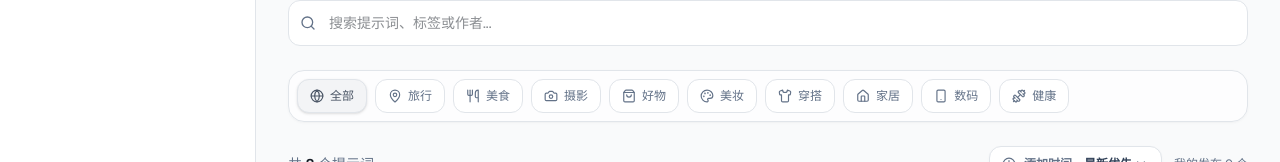
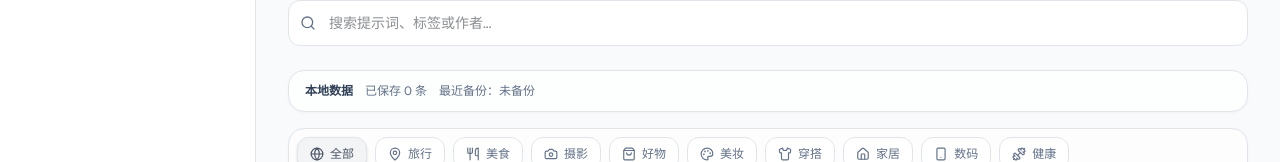
Before and after one commit to wentao-tab/Wenxi-ai-clone, a Next.js app: page / in a window 1280 px wide. Shown: the part 178-340 px from the top of the page. Built offline with nearby package versions, Linux system fonts and the light colour scheme.

Commit message:
Add local prompt backup status

```diff
--- a/src/components/xhs-square.tsx
+++ b/src/components/xhs-square.tsx
@@ -37,6 +37,7 @@ import { categoryMeta, PromptCard, PromptCategory, promptCards } from "@/lib/pro
 const STORAGE_KEY = "travel-ai.personal-prompts.v1";
 const CUSTOM_CATEGORIES_KEY = "travel-ai.custom-categories.v1";
 const DRAFT_KEY = "travel-ai.prompt-draft.v1";
+const LAST_BACKUP_KEY = "travel-ai.last-backup-at.v1";
 const DB_NAME = "wenxi-prompt-square";
 const DB_STORE = "kv";
 type SortOrder = "newest" | "oldest";
@@ -141,6 +142,11 @@ function getStoredObject<T>(key: string): T | null {
     window.localStorage.removeItem(key);
     return null;
   }
+}
+
+function getStoredString(key: string) {
+  if (typeof window === "undefined") return "";
+  return window.localStorage.getItem(key) || "";
 }
 
 function openPromptDb() {
@@ -254,6 +260,18 @@ function getCardTimestamp(card: PromptCard) {
   return Number.isFinite(timestamp) ? timestamp : 0;
 }
 
+function formatBackupTime(value: string) {
+  if (!value) return "未备份";
+  const date = new Date(value);
+  if (Number.isNaN(date.getTime())) return "未备份";
+  return date.toLocaleString("zh-CN", {
+    month: "2-digit",
+    day: "2-digit",
+    hour: "2-digit",
+    minute: "2-digit",
+  });
+}
+
 function isPromptCard(value: unknown): value is PromptCard {
   if (!value || typeof value !== "object") return false;
   const card = value as Partial<PromptCard>;
@@ -307,6 +325,7 @@ export function XhsSquare() {
   const [preview, setPreview] = useState<PromptCard | null>(null);
   const [zoomed, setZoomed] = useState(false);
   const [toastMessage, setToastMessage] = useState("");
+  const [lastBackupAt, setLastBackupAt] = useState(() => getStoredString(LAST_BACKUP_KEY));
 
   useEffect(() => {
     let mounted = true;
@@ -460,6 +479,11 @@ export function XhsSquare() {
     anchor.download = `wenxi-prompts-${new Date().toISOString().slice(0, 10)}.json`;
     anchor.click();
     URL.revokeObjectURL(url);
+    const now = new Date().toISOString();
+    window.localStorage.setItem(LAST_BACKUP_KEY, now);
+    setLastBackupAt(now);
+    setToastMessage("已导出备份，自己的宝藏更稳了");
+    window.setTimeout(() => setToastMessage(""), 2600);
   }
 
   async function importJson(event: ChangeEvent<HTMLInputElement>) {
@@ -561,6 +585,19 @@ export function XhsSquare() {
               className="w-full rounded-xl border border-gray-200 bg-white py-3 pl-10 pr-4 text-sm text-foreground transition-all focus:border-primary/30 focus:outline-none focus:ring-2 focus:ring-primary/20"
             />
           </div>
+        </div>
+
+        <div className="mb-4 flex flex-col gap-2 rounded-2xl border border-slate-100 bg-white/75 px-4 py-3 text-xs text-muted-foreground shadow-sm shadow-slate-900/[0.03] sm:flex-row sm:items-center sm:justify-between">
+          <div className="flex flex-wrap items-center gap-x-3 gap-y-1">
+            <span className="font-semibold text-slate-700">本地数据</span>
+            <span>已保存 {personalCards.length} 条</span>
+            <span>最近备份：{formatBackupTime(lastBackupAt)}</span>
+          </div>
+          {personalCards.length > 0 && !lastBackupAt && (
+            <span className="font-medium text-amber-600">
+              建议导出 JSON，换手机或清缓存前可恢复
+            </span>
+          )}
         </div>
 
         <div className="mb-6 rounded-2xl border border-gray-100 bg-white/70 p-2 shadow-sm shadow-slate-900/[0.03]">
```
